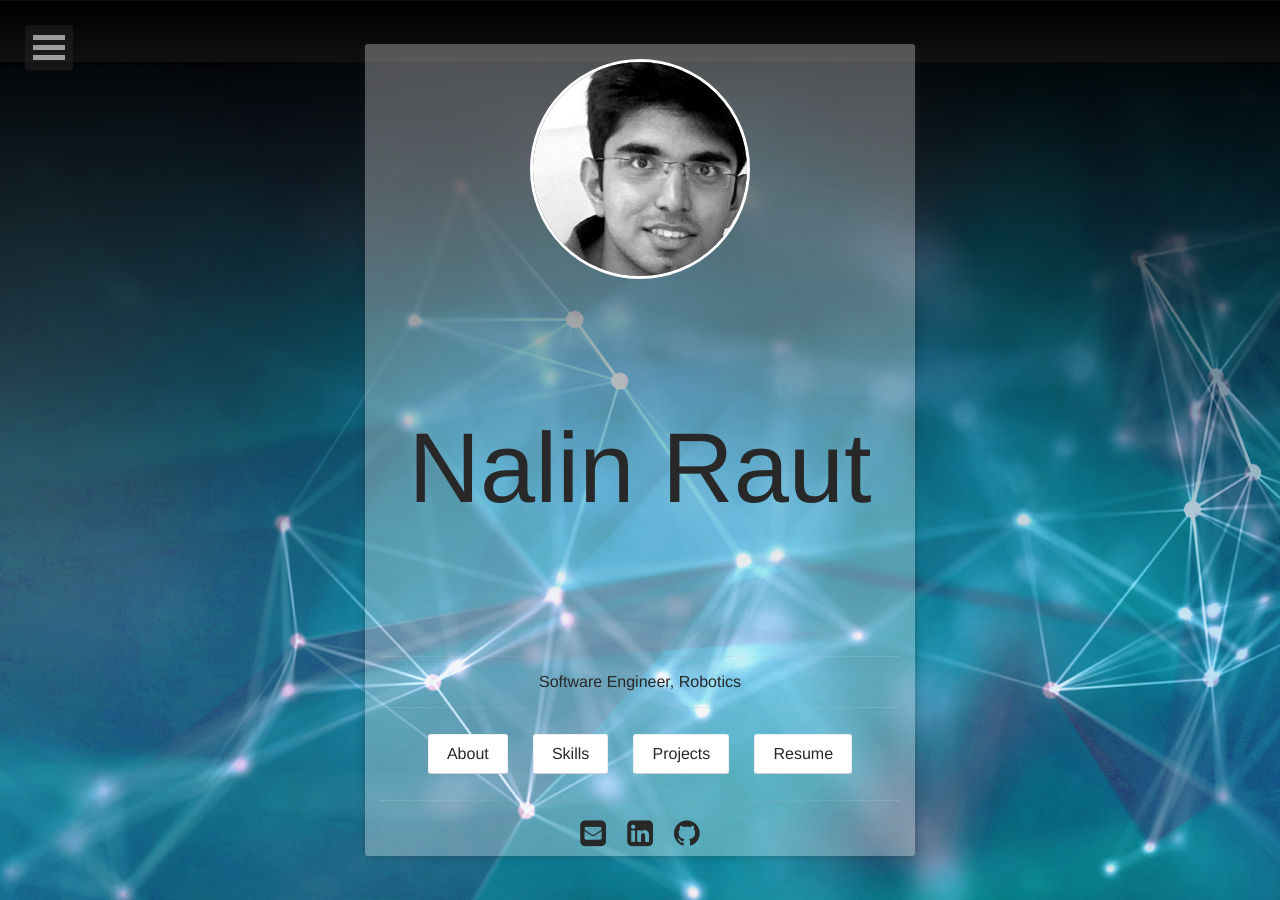
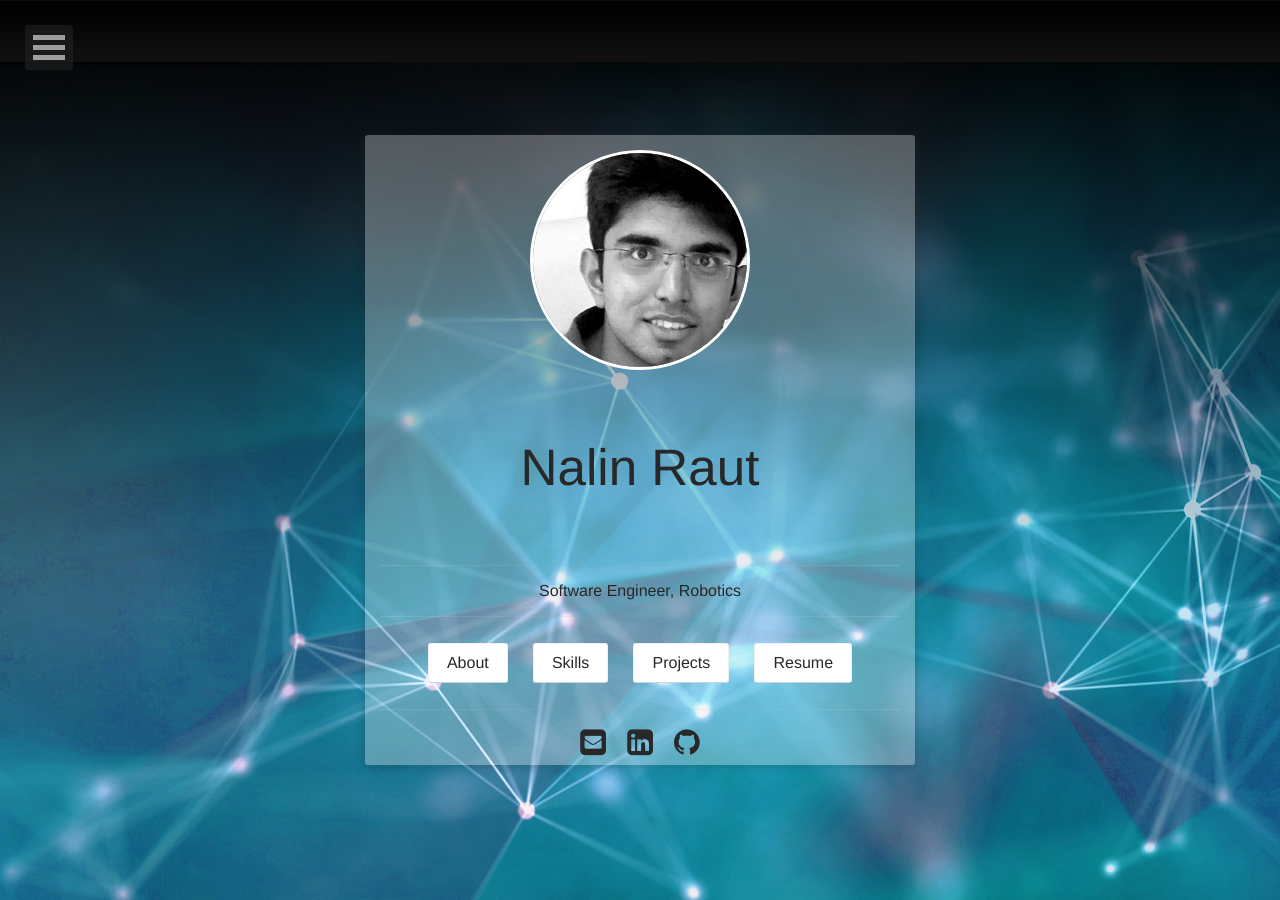
Before and after one commit to nalinraut/nalinraut.github.io, a Jekyll site: the page built from index.html, in a window 1280 px wide. Built offline with Jekyll 4.4.1, drawn with Linux system fonts in a browser that asks for light colours.

```diff
--- a/_layouts/home.html
+++ b/_layouts/home.html
@@ -20,7 +20,7 @@
                     </a>
                     <h3 class="title">
                         <a class="zoombtn" href="{{ site.url }}">
-                        	<h4 style="font-size:6.2rem;font-weight:300; font-style: bold ">Nalin Raut</h4>
+                        	<h4 style="font-size:3.2rem;font-weight:300; font-style: bold ">Nalin Raut</h4>
 			            </a>
                     </h3>
                     <hr class="hr-line">
```
